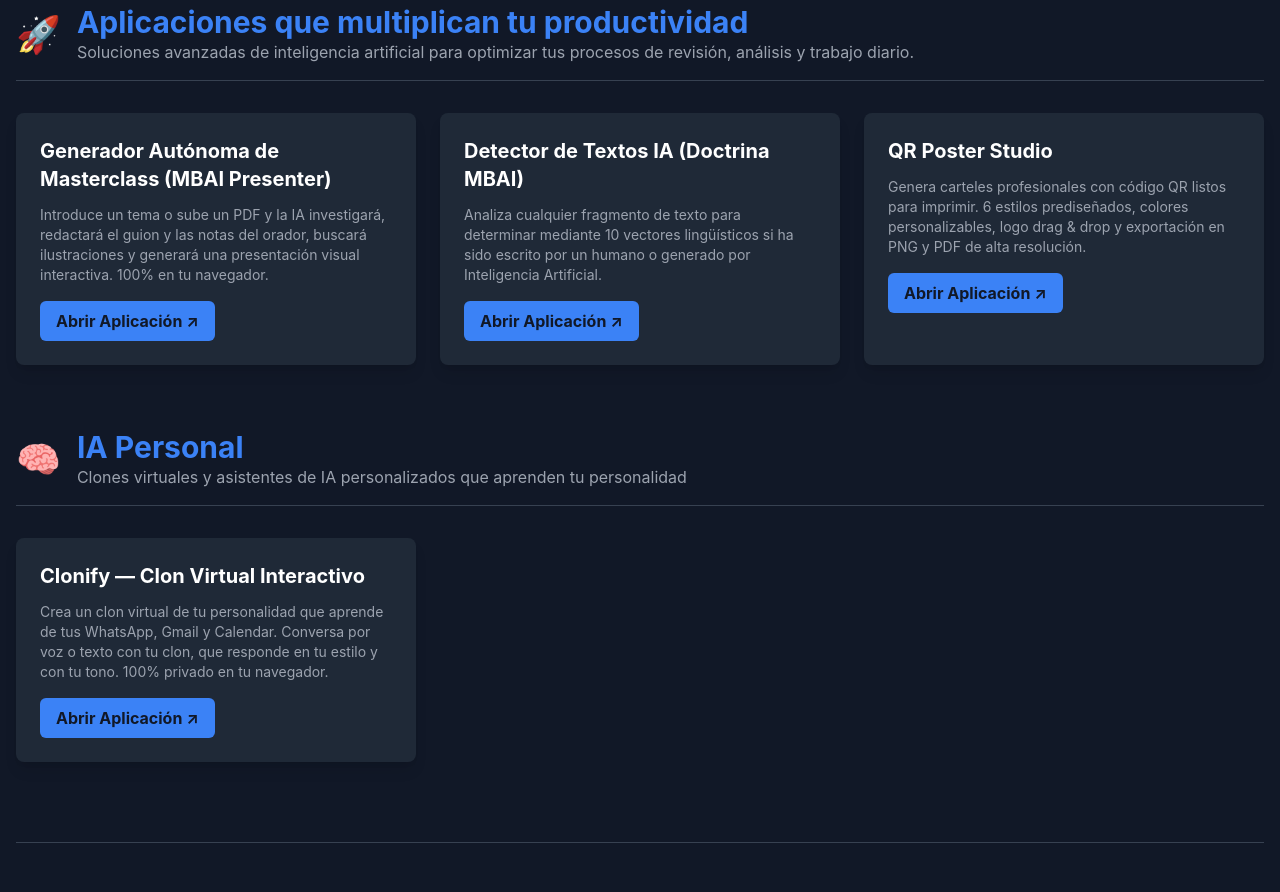
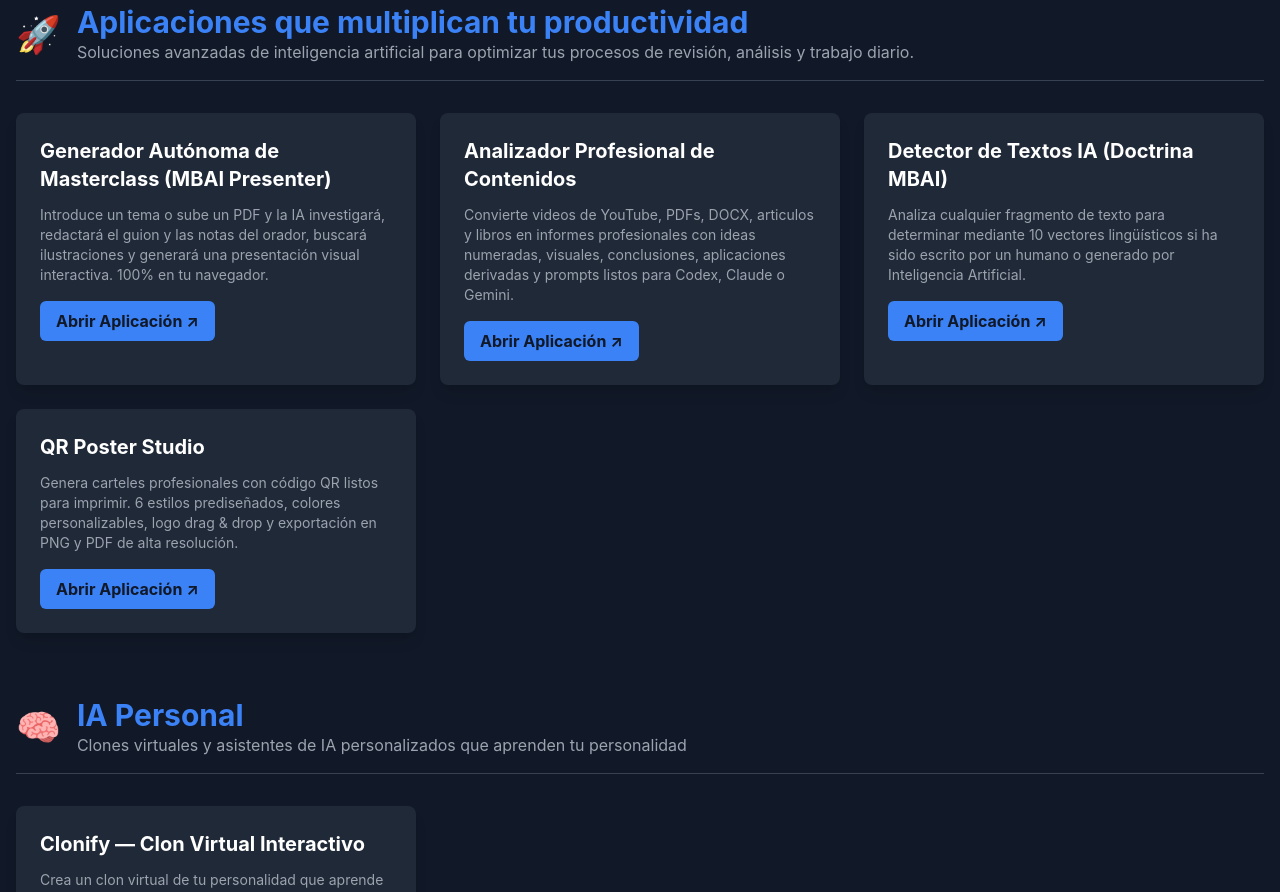
Before and after one commit to lbt00001-beep/mbainative-website, a Next.js app in the folder app/: page /aplicaciones in a window 1280 px wide. Shown: the part 3660-4552 px from the top of the page. Built offline with nearby package versions, Linux system fonts and the light colour scheme.

Commit message:
Add content analyzer app to applications

```diff
--- a/app/app/aplicaciones/page.tsx
+++ b/app/app/aplicaciones/page.tsx
@@ -199,6 +199,13 @@
         estado: "disponible"
       },
       {
+        nombre: "Analizador Profesional de Contenidos",
+        descripcion: "Convierte videos de YouTube, PDFs, DOCX, articulos y libros en informes profesionales con ideas numeradas, visuales, conclusiones, aplicaciones derivadas y prompts listos para Codex, Claude o Gemini.",
+        url: "https://analizador-de-temas-416251601036.europe-west1.run.app",
+        tipo: "externo",
+        estado: "disponible"
+      },
+      {
         nombre: "Detector de Textos IA (Doctrina MBAI)",
         descripcion: "Analiza cualquier fragmento de texto para determinar mediante 10 vectores lingüísticos si ha sido escrito por un humano o generado por Inteligencia Artificial.",
         url: "https://mbai-native-detector-2026.web.app",
```
